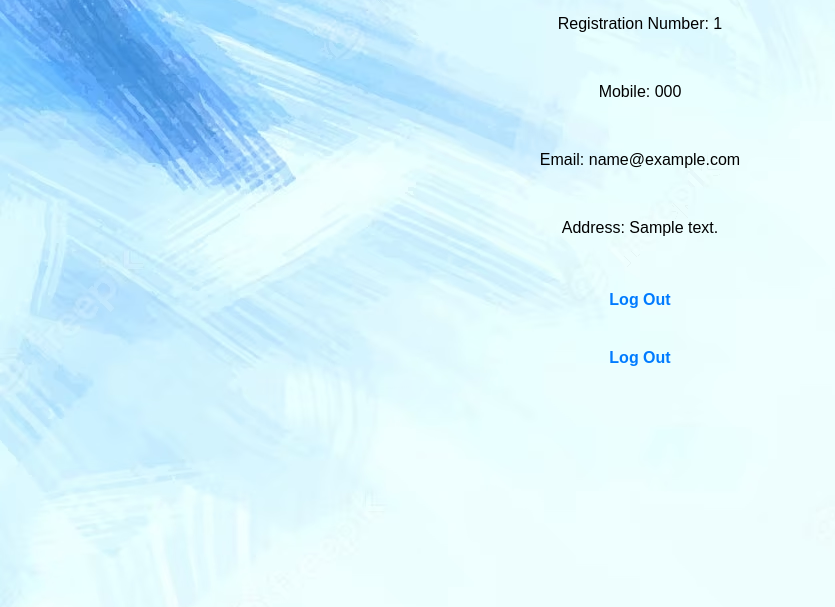
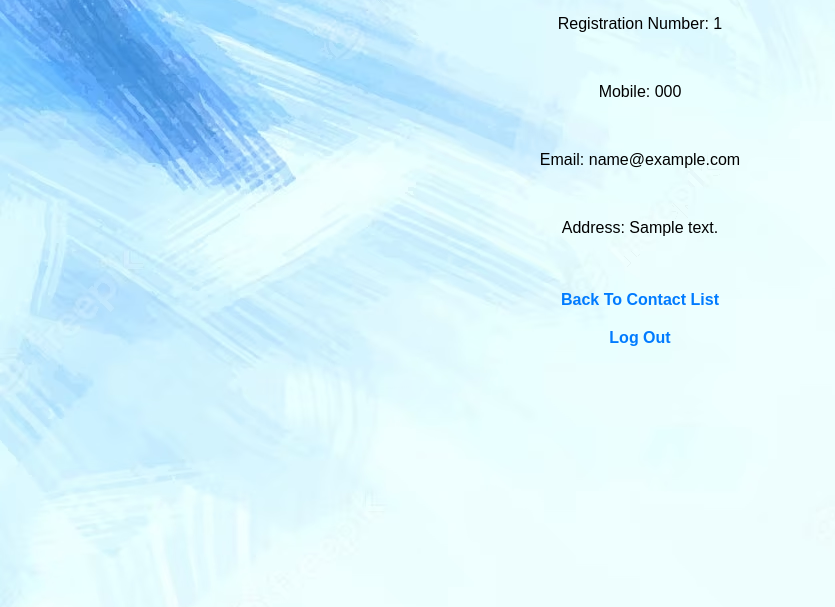
Before and after one commit to Iam-Wangereka/WEBAPP, a Django app: template contact_manager/contacts/templates/existing_contact_details.html in a window 1280 px wide. Shown: the part 117-724 px from the top of the page, without its empty margins (0-835 px from the left). Run offline with Django 3.2, Linux system fonts and the light colour scheme; the template is opened without the code that fills it: most values are stand-ins (such as "Sample title", 1, 10 or a date in 2020).

Commit message:
updated contact_list_details

```diff
--- a/contact_manager/contacts/templates/existing_contact_details.html
+++ b/contact_manager/contacts/templates/existing_contact_details.html
@@ -21,8 +21,8 @@
             <p>Email: {{ contact.email }}</p><br>
             <p>Address: {{ contact.address }}</p><br>
         {% endif %}
-        <h2><a href="{% url 'user_login' %}">Log Out</a></form><h2>
         </form>
+        <h2><a href="{% url 'contact_list' %}">Back To Contact List</a></form><h2>
         <h2><a href="{% url 'user_login' %}">Log Out</a></form><h2>
         </div>
     </body>
```
